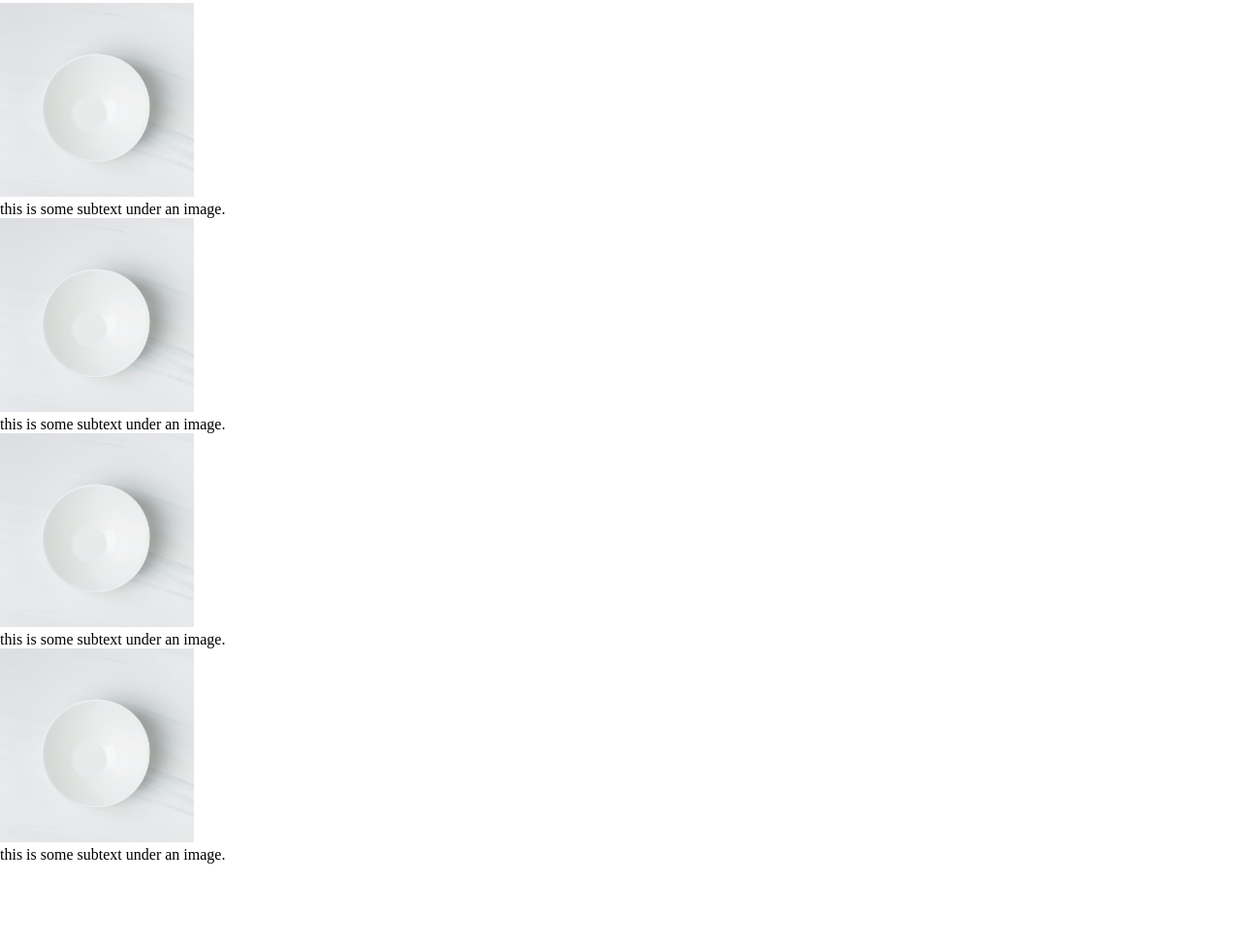
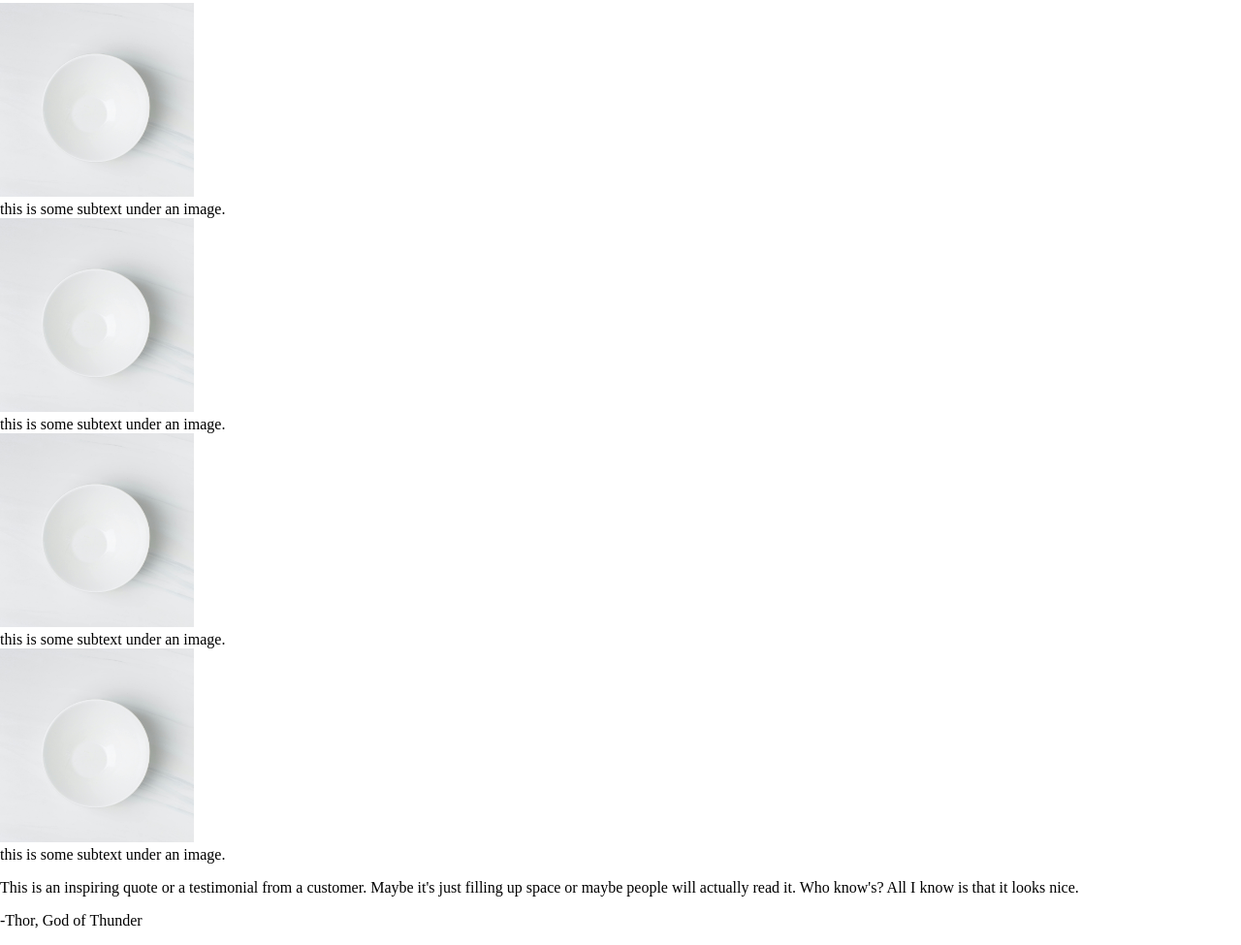
Before and after one commit to Kiron04/landing_page, a plain HTML site: page index.html in a window 1280 px wide. Shown: the part 451-1426 px from the top of the page at 97% size. Before the commit the page ends 1342 px from the top, so only its background shows below. Drawn offline with Linux system fonts and the light colour scheme.

Commit message:
Added html for section 3 of the webpage.

```diff
--- a/index.html
+++ b/index.html
@@ -76,5 +76,13 @@
     </div>
     <!-- End of big container for the 2nd section. -->
 
+
+    <div class="container">
+        <div class="quote">
+            <p>This is an inspiring quote or a testimonial from a customer. Maybe it's just filling up space or maybe people will actually read it. Who know's? All I know is that it looks nice.</p>
+            <p>-Thor, God of Thunder</p>
+        </div>
+    </div>
+
 </body>
 </html>
```
